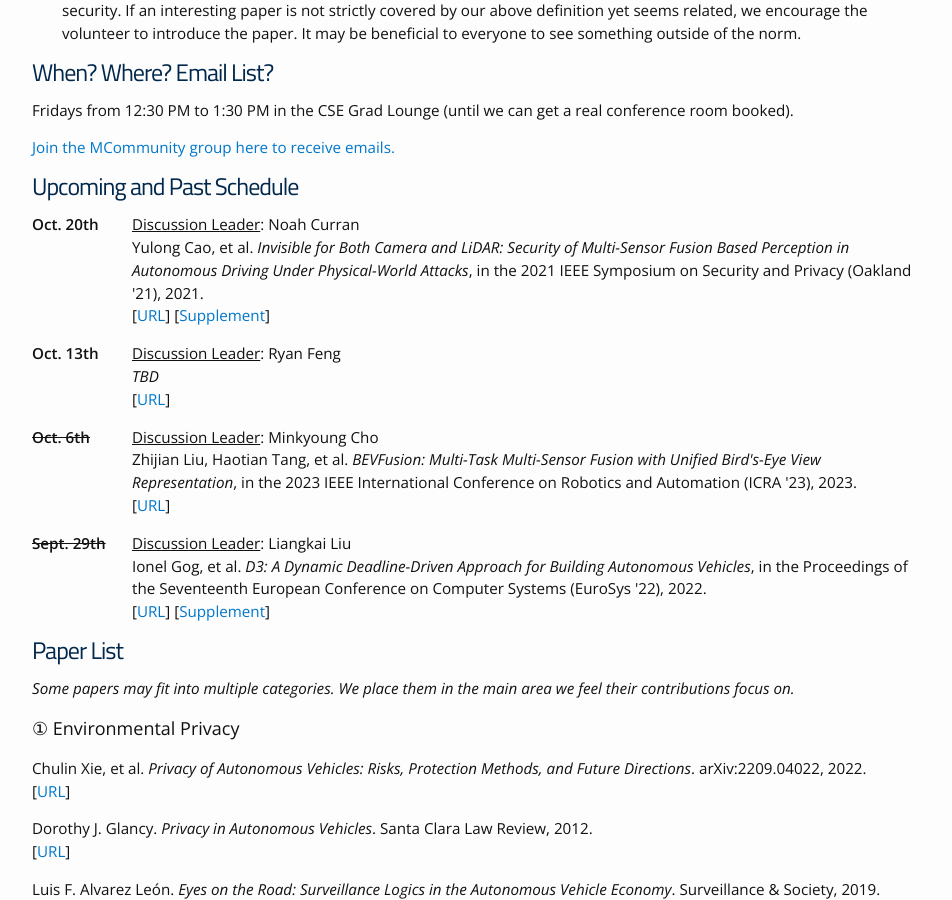
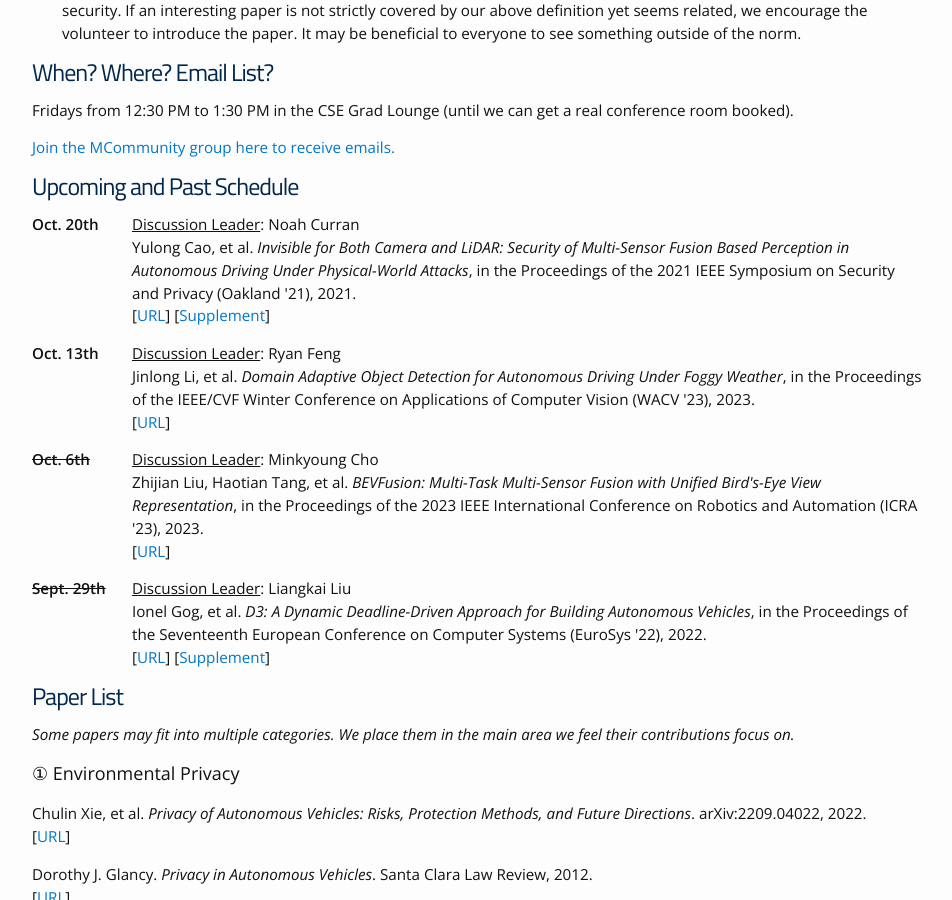
Before and after one commit to noah-curran/noah-curran.github.io, a Jekyll site: the page built from av-safe-sec.md, in a window 1280 px wide and 900 px high, scrolled down 1459 px. Shown: the whole window, without its empty margins (163-1115 px from the left). Built offline with Jekyll 4.4.1, drawn with Linux system fonts in a browser that asks for light colours.

Commit message:
add ryan's paper

```diff
--- a/av-safe-sec.md
+++ b/av-safe-sec.md
@@ -56,9 +56,9 @@ Come to one of our meetings -->
 
 # Upcoming and Past Schedule
 
-{% include readinggroupevent.html date="Oct. 20th" volunteer="Noah Curran" authors="Yulong Cao, et al" title="Invisible for Both Camera and LiDAR: Security of Multi-Sensor Fusion Based Perception in Autonomous Driving Under Physical-World Attacks" pubvenue="in the 2021 IEEE Symposium on Security and Privacy (Oakland '21)" year="2021" url="https://ieeexplore.ieee.org/abstract/document/9519442" supp="https://www.usenix.org/conference/usenixsecurity23/presentation/cao" %}
-{% include readinggroupevent.html date="Oct. 13th" volunteer="Ryan Feng" title="TBD" url="" %}
-{% include readinggroupeventpast.html date="Oct. 6th" volunteer="Minkyoung Cho" authors="Zhijian Liu, Haotian Tang, et al" title="BEVFusion: Multi-Task Multi-Sensor Fusion with Unified Bird's-Eye View Representation" pubvenue="in the 2023 IEEE International Conference on Robotics and Automation (ICRA '23)" year="2023" url="https://ieeexplore.ieee.org/abstract/document/10160968" %}
+{% include readinggroupevent.html date="Oct. 20th" volunteer="Noah Curran" authors="Yulong Cao, et al" title="Invisible for Both Camera and LiDAR: Security of Multi-Sensor Fusion Based Perception in Autonomous Driving Under Physical-World Attacks" pubvenue="in the Proceedings of the 2021 IEEE Symposium on Security and Privacy (Oakland '21)" year="2021" url="https://ieeexplore.ieee.org/abstract/document/9519442" supp="https://www.usenix.org/conference/usenixsecurity23/presentation/cao" %}
+{% include readinggroupevent.html date="Oct. 13th" volunteer="Ryan Feng" authors="Jinlong Li, et al" title="Domain Adaptive Object Detection for Autonomous Driving Under Foggy Weather" pubvenue="in the Proceedings of the IEEE/CVF Winter Conference on Applications of Computer Vision (WACV '23)" year="2023" url="https://ieeexplore.ieee.org/abstract/document/10030451" %}
+{% include readinggroupeventpast.html date="Oct. 6th" volunteer="Minkyoung Cho" authors="Zhijian Liu, Haotian Tang, et al" title="BEVFusion: Multi-Task Multi-Sensor Fusion with Unified Bird's-Eye View Representation" pubvenue="in the Proceedings of the 2023 IEEE International Conference on Robotics and Automation (ICRA '23)" year="2023" url="https://ieeexplore.ieee.org/abstract/document/10160968" %}
 {% include readinggroupeventpast.html date="Sept. 29th" volunteer="Liangkai Liu" authors="Ionel Gog, et al" title="D3: A Dynamic Deadline-Driven Approach for Building Autonomous Vehicles" pubvenue="in the Proceedings of the Seventeenth European Conference on Computer Systems (EuroSys '22)" year="2022" url="https://dl.acm.org/doi/10.1145/3492321.3519576" supp="https://arxiv.org/pdf/2302.01568.pdf" %}
 
 # Paper List
```
